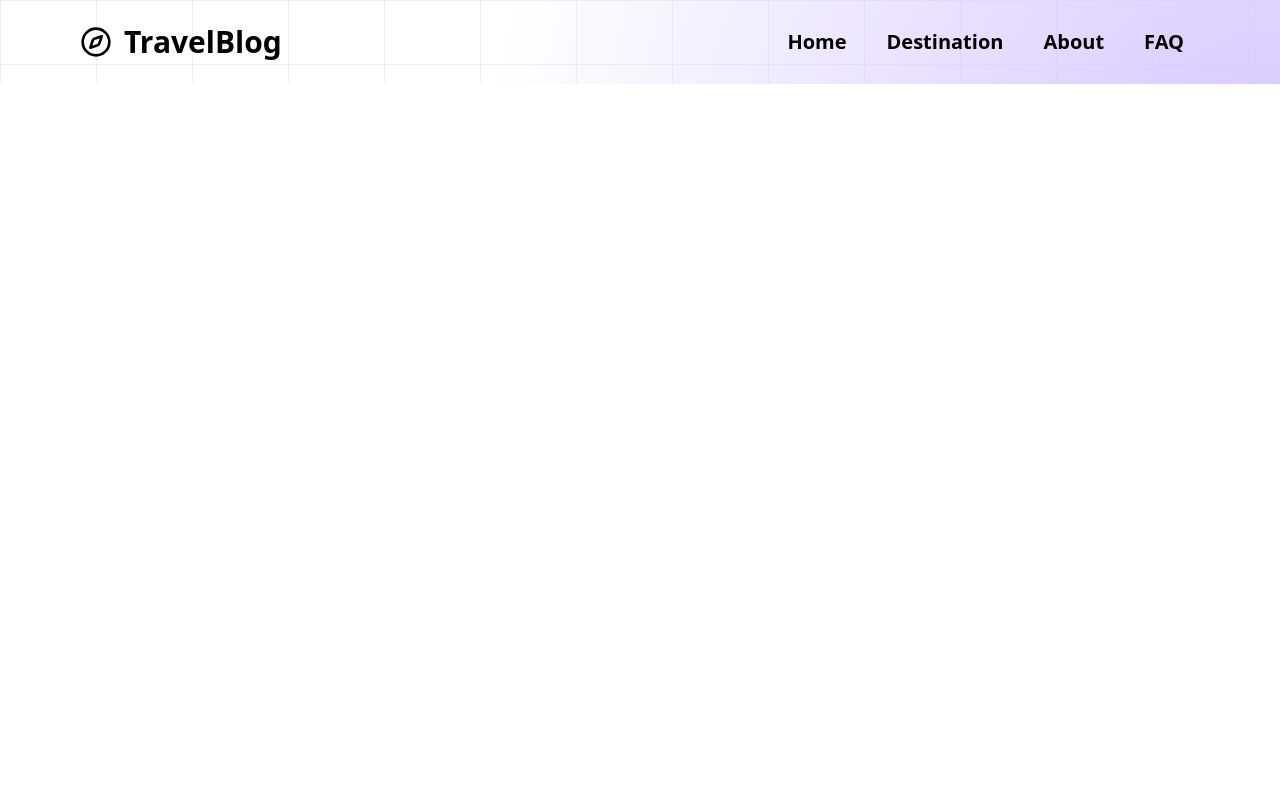
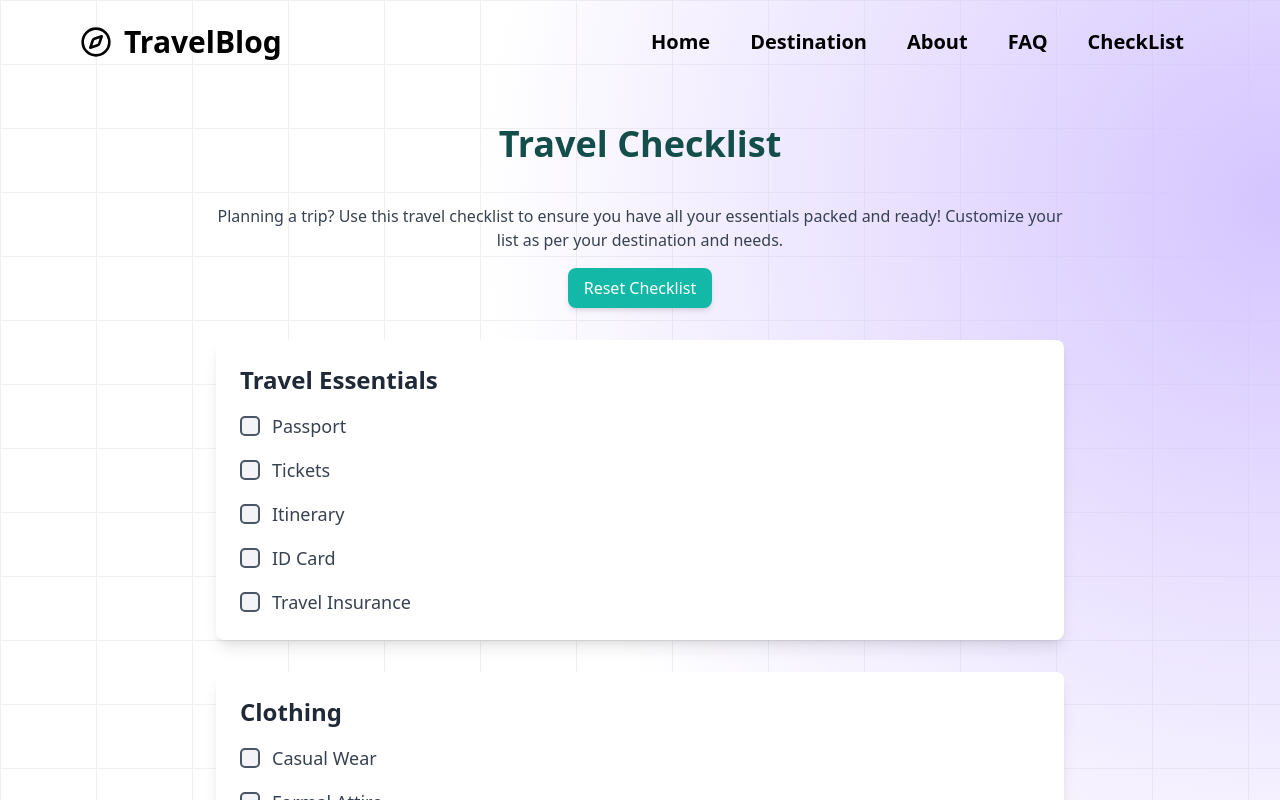
Before and after one commit to techcsispit/Travel-Blog, a React (Vite) app: page /checklist in a window 1280 px wide. Shown: the top 800 px of the page. Built offline with nearby package versions, Linux system fonts and the light colour scheme.

Commit message:
added checklist page

```diff
--- a/package.json
+++ b/package.json
@@ -11,6 +11,7 @@
   },
   "dependencies": {
     "framer-motion": "^11.11.10",
+    "jspdf": "^2.5.2",
     "lucide": "^0.447.0",
     "lucide-react": "^0.447.0",
     "react": "^18.2.0",
--- a/src/App.jsx
+++ b/src/App.jsx
@@ -9,6 +9,7 @@ import MainCard from "./components/MainCard";
 import BlogDetails from "./pages/BlogDetails";
 import TravelStories from "./pages/TravelStories";
 import FAQPage from "./pages/FAQ";
+import TravelChecklist from "./pages/Checklist";
 
 function App() {
   return (
@@ -25,6 +26,7 @@ function App() {
             <Route path='/faq' element={<FAQPage/>} />
             <Route path="/blog/:title" element={<BlogDetails />} /> {/* adding a dynamic route for various blog posts */}
        <Route path="/travel/:title" element={<TravelStories/>}/>
+       <Route path='/checklist' element={<TravelChecklist/>}/>
         </Routes>
       </Router>
       </div>
--- a/src/components/Navbar.jsx
+++ b/src/components/Navbar.jsx
@@ -12,7 +12,8 @@ function Navbar() {
         {path: "/", link: "Home"},
         {path: "/destination", link: "Destination"},
         {path: "/about", link: "About"},
-        {path:'/faq',link:"FAQ"}
+        {path:'/faq',link:"FAQ"},
+        {path:"/checklist",link:"CheckList"}
     ]
 
     return (
--- a/src/index.css
+++ b/src/index.css
@@ -126,3 +126,59 @@
   transform: translateY(-10px);
   box-shadow: 0 10px 20px rgba(0, 0, 0, 0.1);
 }
+
+
+/* Custom Checkbox Styles */
+input[type="checkbox"] {
+  appearance: none; /* Remove default checkbox styles */
+  -webkit-appearance: none; /* Remove default checkbox styles for Safari */
+  width: 20px;
+  height: 20px;
+  border: 2px solid #4A5568; /* Border color */
+  border-radius: 5px; /* Rounded corners */
+  position: relative;
+  cursor: pointer;
+  outline: none;
+  transition: background-color 0.3s ease, border-color 0.3s ease;
+}
+
+/* Checked State */
+input[type="checkbox"]:checked {
+  background-color: #4A5568; /* Background color when checked */
+  border-color: #4A5568; /* Border color when checked */
+}
+
+/* Animation on Checkbox */
+input[type="checkbox"]:checked::after {
+  content: "✓"; /* Checkmark */
+  position: absolute;
+  top: 0;
+  left: 0;
+  width: 100%;
+  height: 100%;
+  display: flex;
+  align-items: center;
+  justify-content: center;
+  color: white; /* Checkmark color */
+  font-size: 18px;
+  transition: transform 0.3s ease;
+}
+
+/* Smooth Transition for Checkbox Items */
+li {
+  transition: transform 0.2s ease;
+}
+
+li:hover {
+  transform: scale(1.02); /* Slight scaling effect on hover */
+}
+.checklist-container {
+  opacity: 0;
+  transform: translateY(20px);
+  transition: opacity 0.5s ease, transform 0.5s ease;
+}
+
+.checklist-container.visible {
+  opacity: 1;
+  transform: translateY(0);
+}
--- /dev/null
+++ b/src/pages/Checklist.jsx
@@ -0,0 +1,175 @@
+import React, { useEffect, useState } from 'react';
+import jsPDF from 'jspdf';
+
+const TravelChecklist = () => {
+  const initialChecklist = {
+    "Travel Essentials": [
+      { name: "Passport", checked: false },
+      { name: "Tickets", checked: false },
+      { name: "Itinerary", checked: false },
+      { name: "ID Card", checked: false },
+      { name: "Travel Insurance", checked: false }
+    ],
+    "Clothing": [
+      { name: "Casual Wear", checked: false },
+      { name: "Formal Attire", checked: false },
+      { name: "Swimsuit", checked: false },
+      { name: "Jacket/Coat", checked: false },
+      { name: "Footwear", checked: false }
+    ],
+    "Toiletries": [
+      { name: "Toothbrush", checked: false },
+      { name: "Toothpaste", checked: false },
+      { name: "Shampoo", checked: false },
+      { name: "Soap", checked: false },
+      { name: "Sunscreen", checked: false },
+      { name: "First Aid Kit", checked: false }
+    ],
+    "Electronics": [
+      { name: "Phone Charger", checked: false },
+      { name: "Power Bank", checked: false },
+      { name: "Camera", checked: false },
+      { name: "Laptop/Tablet", checked: false }
+    ],
+    "Destination-Specific": [
+      { name: "Winter Gear", checked: false },
+      { name: "Beach Essentials", checked: false },
+      { name: "Hiking Boots", checked: false },
+      { name: "Umbrella", checked: false }
+    ]
+  };
+
+  const [checklist, setChecklist] = useState(initialChecklist);
+  const [isVisible, setIsVisible] = useState(false);
+  const toggleItem = (category, itemName) => {
+    setChecklist(prev => ({
+      ...prev,
+      [category]: prev[category].map(item =>
+        item.name === itemName ? { ...item, checked: !item.checked } : item
+      )
+    }));
+  };
+
+  const resetChecklist = () => setChecklist(initialChecklist);
+
+  const downloadPDF = () => {
+    const doc = new jsPDF();
+    doc.setFontSize(20);
+    doc.text('Travel Checklist', 14, 22);
+    let y = 30;
+
+    Object.entries(checklist).forEach(([category, items]) => {
+      doc.setFontSize(16);
+      doc.text(category, 14, y);
+      y += 10;
+
+      items.forEach(item => {
+        const checkmark = item.checked ? '✓' : ' ';
+        doc.setFontSize(12);
+        doc.text(`${checkmark} ${item.name}`, 14, y);
+        y += 8;
+      });
+
+      y += 5; // Add space between categories
+    });
+
+    doc.save('travel_checklist.pdf');
+  };
+
+  const printChecklist = () => {
+    const printContent = document.getElementById('checklist-container');
+
+    if (printContent) {
+      const newWin = window.open('', '_blank');
+      newWin.document.write(`
+        <html>
+          <head>
+            <title>Print Checklist</title>
+            <style>
+              body { font-family: Arial, sans-serif; }
+              h2 { color: #4A5568; }
+              ul { list-style-type: none; padding: 0; }
+              li { margin: 5px 0; }
+            </style>
+          </head>
+          <body>
+            <h1 style="text-align: center;">Travel Checklist</h1>
+            ${printContent.innerHTML}
+          </body>
+        </html>
+      `);
+      newWin.document.close();
+      newWin.onload = function() {
+        newWin.print();
+        newWin.close();
+      };
+    } else {
+      console.error("Checklist container not found.");
+    }
+  };
+
+  useEffect(() => {
+    const timer = setTimeout(() => {
+      setIsVisible(true);
+    }, 100);
+    return () => clearTimeout(timer);
+  }, []);
+  return (
+    <div className="min-h-screen bg-gradient-to-br py-10">
+      <div className="max-w-4xl mx-auto px-6">
+        {/* Page Title */}
+        <h1 className="text-4xl font-bold text-center text-teal-900 mb-10">Travel Checklist</h1>
+
+        {/* Intro */}
+        <div className="text-center text-gray-700 mb-8">
+          <p className="mb-4">
+            Planning a trip? Use this travel checklist to ensure you have all your essentials packed and ready! Customize your list as per your destination and needs.
+          </p>
+          <button
+            onClick={resetChecklist}
+            className="px-4 py-2 bg-teal-500 text-white rounded-lg shadow-md hover:bg-teal-600 transition">
+            Reset Checklist
+          </button>
+        </div>
+
+        {/* Checklist Container */}
+        <div className={`checklist-container ${isVisible ? 'visible' : ''} space-y-8`}>
+          {Object.entries(checklist).map(([category, items]) => (
+            <div key={category} className="bg-white shadow-lg rounded-lg p-6">
+              <h2 className="text-2xl font-semibold text-gray-800 mb-4">{category}</h2>
+              <ul className="space-y-4">
+                {items.map((item, index) => (
+                  <li key={index} className="flex items-center space-x-3">
+                    <input
+                      type="checkbox"
+                      checked={item.checked}
+                      onChange={() => toggleItem(category, item.name)}
+                      className="w-5 h-5 text-teal-600 bg-gray-100 rounded focus:ring-0"
+                    />
+                    <span className="text-gray-700 text-lg">{item.name}</span>
+                  </li>
+                ))}
+              </ul>
+            </div>
+          ))}
+        </div>
+
+        {/* Download/Print Options */}
+        <div className="text-center mt-10">
+          <button
+          onClick={downloadPDF}
+            className="px-6 py-2 bg-blue-500 text-white rounded-lg shadow-md mr-4 hover:bg-blue-600 transition">
+            Download PDF
+          </button>
+          <button
+          onClick={printChecklist}
+            className="px-6 py-2 bg-gray-500 text-white rounded-lg shadow-md hover:bg-gray-600 transition">
+            Print Checklist
+          </button>
+        </div>
+      </div>
+    </div>
+  );
+};
+
+export default TravelChecklist;
```
Also changed, not shown: 1 other file (tests, documents, lock files or other folders).
